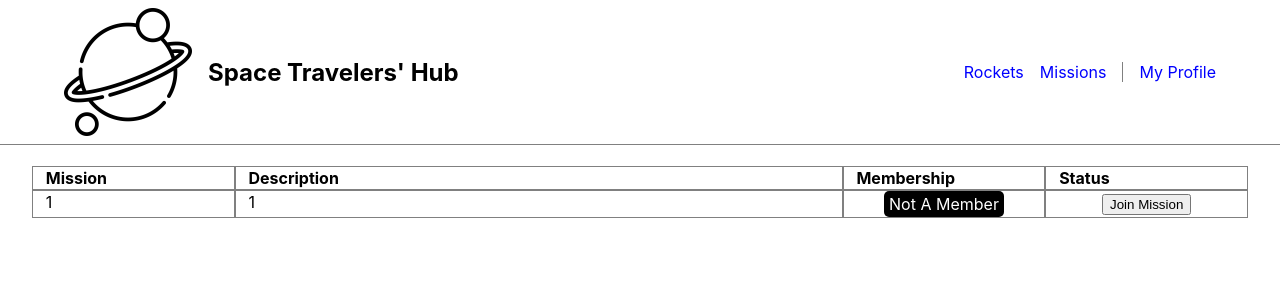
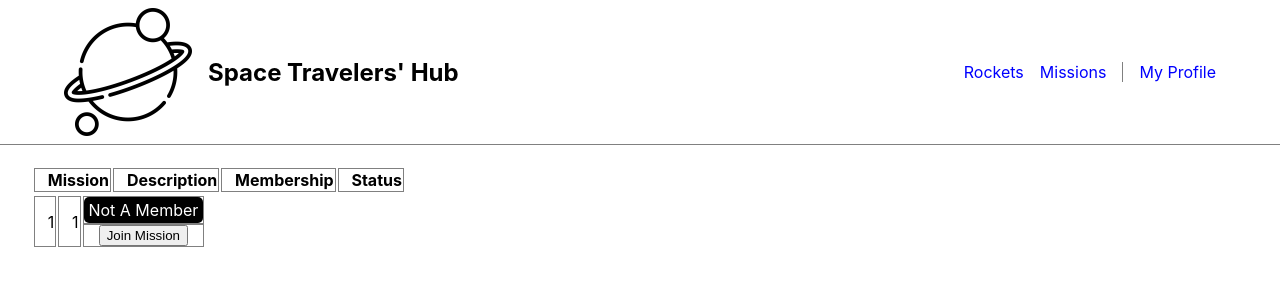
Before and after one commit to julzedz/space-travelers-hub, a React (Create React App) app: page /missions in a window 1280 px wide. Shown: the top 300 px of the page. Built offline with nearby package versions, Linux system fonts and the light colour scheme.

Commit message:
Rename thead tr className to header-column-row and tbody tr className to body-column-row

```diff
--- a/src/pages/Missions.js
+++ b/src/pages/Missions.js
@@ -5,7 +5,7 @@ const Missions = () => (
   <div className="table-container">
     <table>
       <thead className="column-header">
-        <tr className="column-row">
+        <tr className="header-column-row">
           <th className="column-data">Mission</th>
           <th className="column-data">Description</th>
           <th className="column-data">Membership</th>
@@ -13,7 +13,7 @@ const Missions = () => (
         </tr>
       </thead>
       <tbody>
-        <tr className="column-row">
+        <tr className="body-column-row">
           <td className="column-data-body">1</td>
           <td className="column-data-body">1</td>
           <td className="column-data-body">
```
